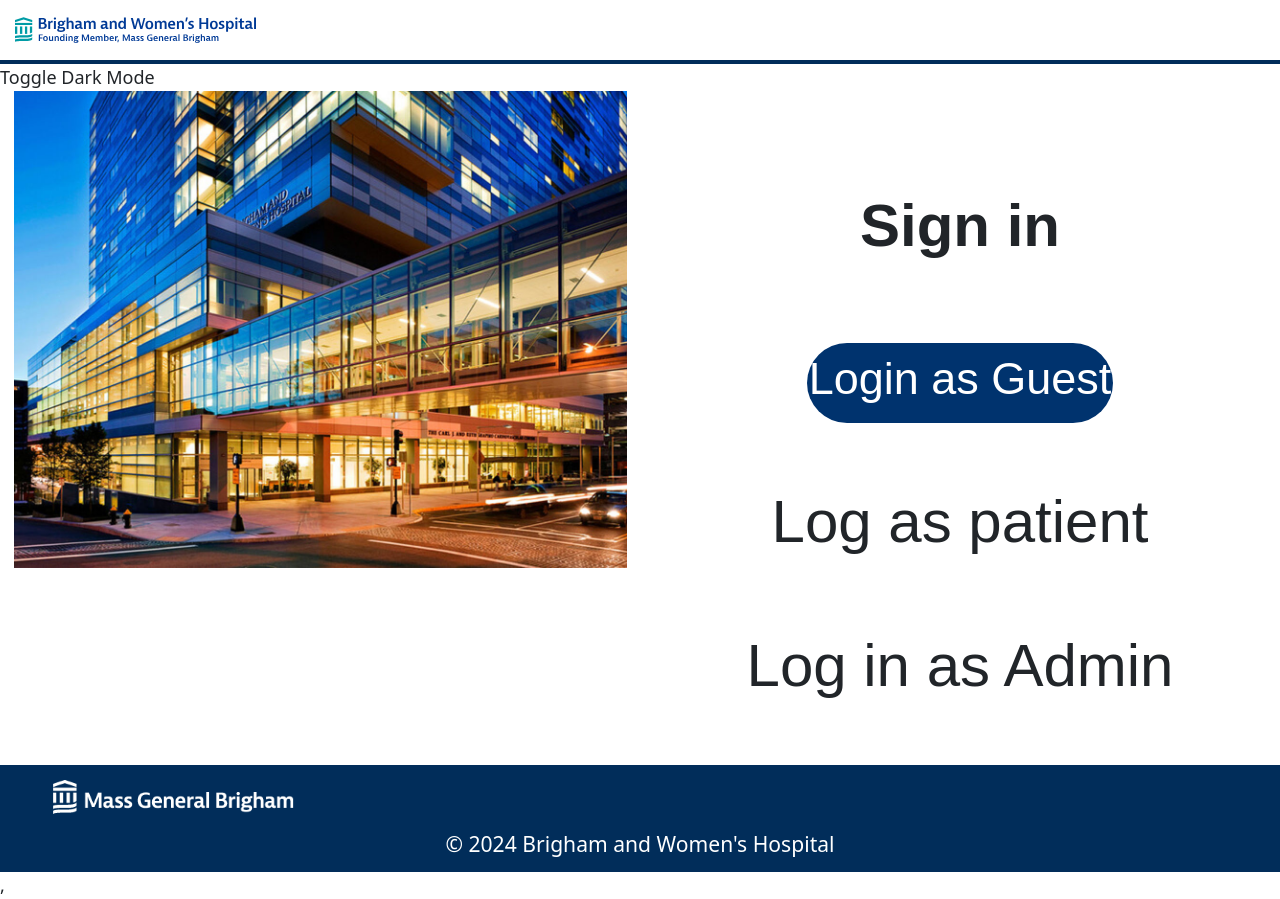
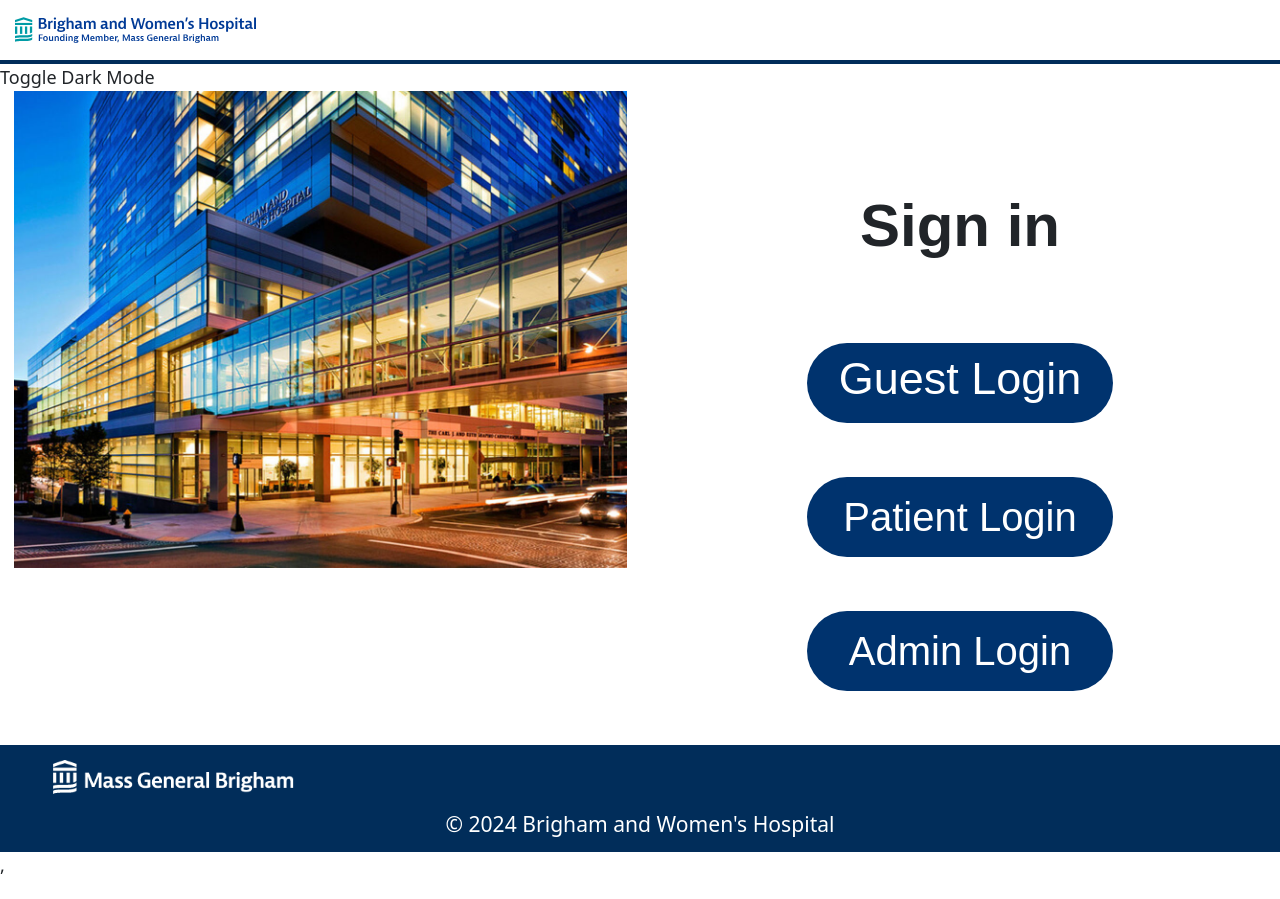
Before and after one commit to conner-olsen/BWH-Navigation-Management-System, a React (Vite) app in the folder apps/frontend/: page / in a window 1280 px wide. Built offline with nearby package versions, Linux system fonts and the light colour scheme.

Commit message:
made buttons nicer

```diff
--- a/apps/frontend/src/components/LoginButtonAdmin.tsx
+++ b/apps/frontend/src/components/LoginButtonAdmin.tsx
@@ -7,7 +7,7 @@ const LoginButtonAdmin = () => {
 
     return (
         <>
-            <button onClick={() => loginWithRedirect()}>Log in as Admin</button>
+            <button className="LoginButtonAdmin" onClick={() => loginWithRedirect()}>Admin Login</button>
         </>
     );
 };
--- a/apps/frontend/src/components/LoginButtonPatient.tsx
+++ b/apps/frontend/src/components/LoginButtonPatient.tsx
@@ -7,7 +7,7 @@ const LoginButtonPatient = () => {
 
   return (
     <>
-    <button onClick={() => loginWithRedirect()}>Log as patient</button>
+    <button className="LoginButtonPatient" onClick={() => loginWithRedirect()}>Patient Login</button>
     </>
   );
 };
--- a/apps/frontend/src/index.css
+++ b/apps/frontend/src/index.css
@@ -116,6 +116,42 @@ body.darkMode {
 }
 
 .LargeButton:hover {
+  background-color: #297fb8;
+}
+
+.LoginButtonAdmin {
+    width: 50%;
+    height: 80px;
+    border-radius: 40px;
+    background-color: #00336e;
+    box-shadow: #000000;
+
+    color: #fff;
+    font-family: sans-serif;
+    border: none;
+    cursor: pointer;
+    font-size: 40px;
+}
+
+.LoginButtonAdmin:hover{
+    background-color: #297fb8;
+}
+
+.LoginButtonPatient {
+    width: 50%;
+    height: 80px;
+    border-radius: 40px;
+    background-color: #00336e;
+    box-shadow: #000000;
+
+    color: #fff;
+    font-family: sans-serif;
+    border: none;
+    cursor: pointer;
+    font-size: 40px;
+}
+
+.LoginButtonPatient:hover{
     background-color: #297fb8;
 }
 
--- a/apps/frontend/src/routes/UserSelection.tsx
+++ b/apps/frontend/src/routes/UserSelection.tsx
@@ -43,7 +43,7 @@ export default function UserSelection (){
               </p>
             </div>
             <LargeButton onClick={handleGuestLoginClick}>
-                <h1> Login as Guest</h1>
+                <h1>Guest Login</h1>
             </LargeButton>
 
               <LoginButtonPatient></LoginButtonPatient>
```
Lines whose indentation alone changed are shown as unchanged.
